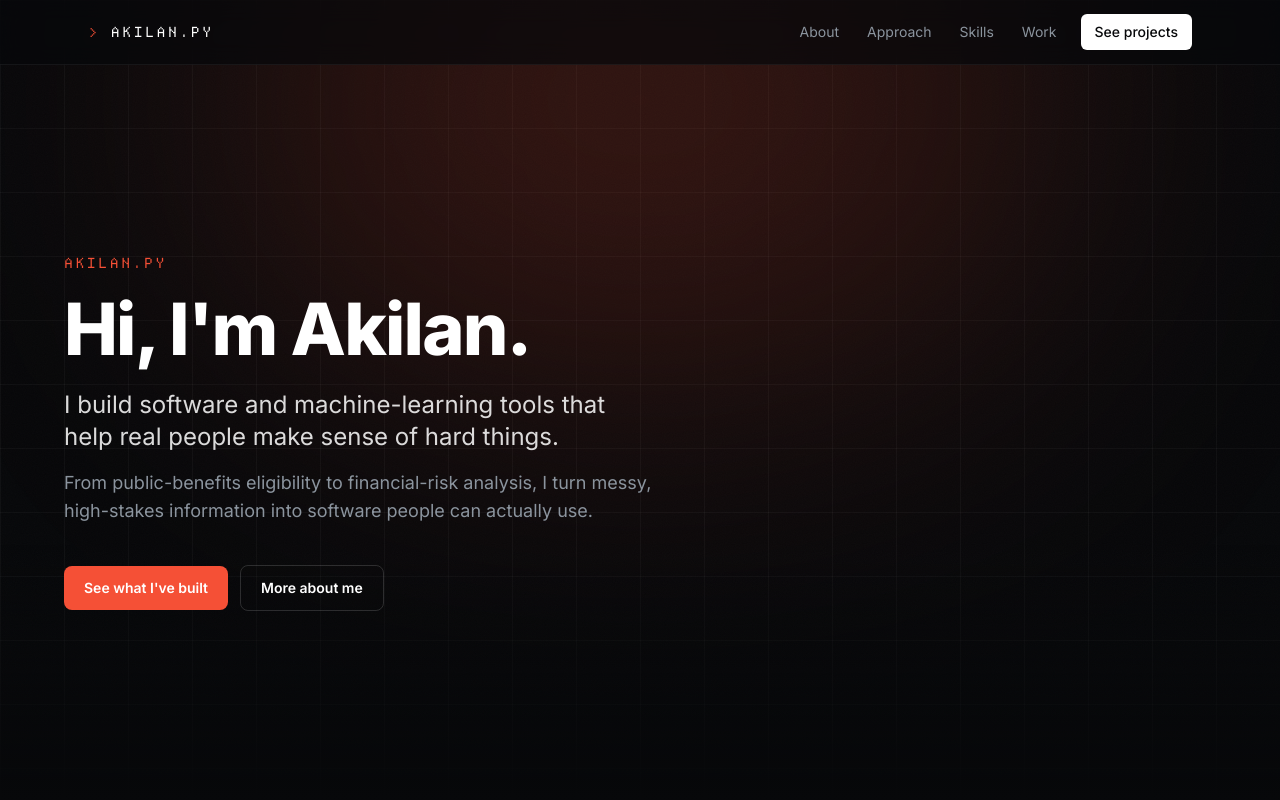
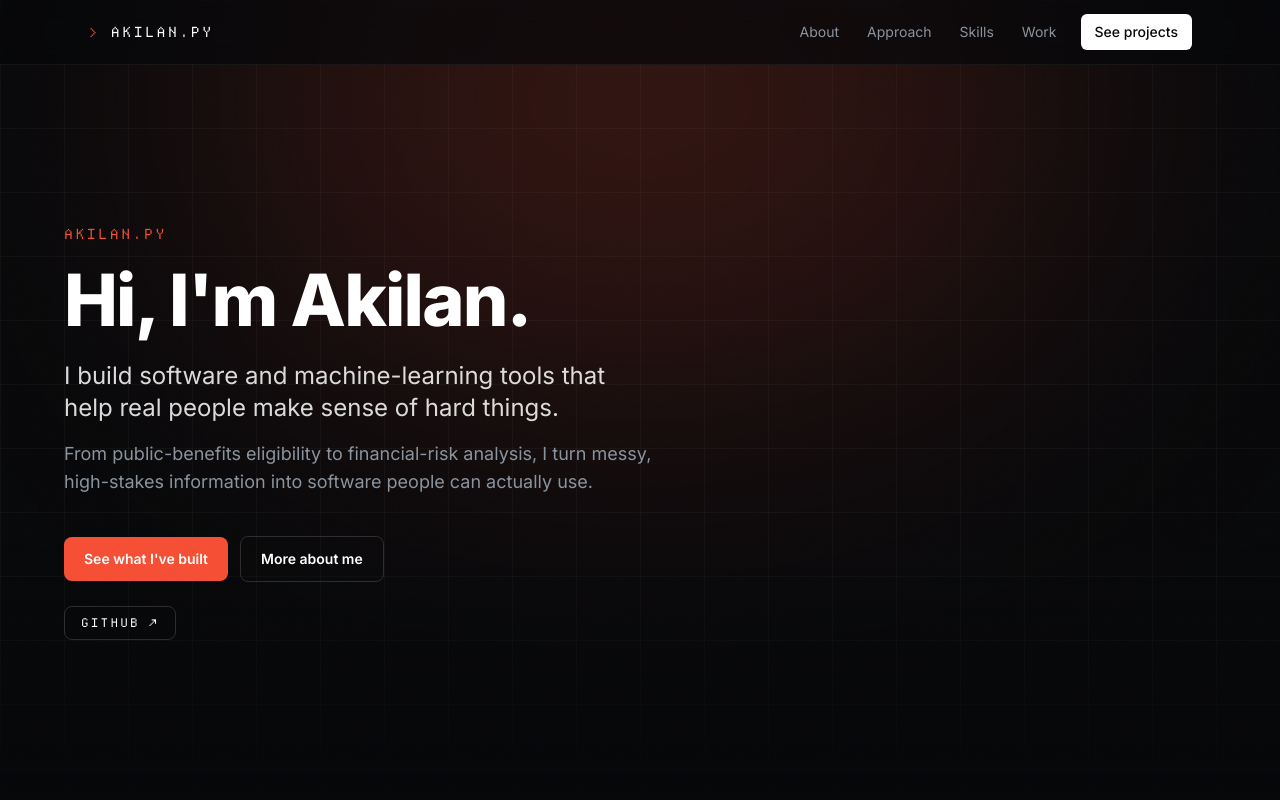
Before and after one commit to akilanvadivelan1/my-portfolio, a React (Vite) app: page / in a window 1280 px wide. Shown: the top 800 px of the page. Built offline with nearby package versions, Linux system fonts and the light colour scheme; the HTML template or start-up script is replaced by a standard one.

Commit message:
Add GitHub link in hero and footer, LinkedIn slot (hidden until URL set)

```diff
--- a/src/components/Footer.tsx
+++ b/src/components/Footer.tsx
@@ -1,16 +1,17 @@
 import { profile } from "../content";
+import Socials from "./Socials";
 
 export default function Footer() {
   return (
     <footer className="border-t border-white/5 px-6 py-12">
-      <div className="mx-auto flex max-w-6xl flex-col items-center justify-between gap-4 text-sm text-haze sm:flex-row">
+      <div className="mx-auto flex max-w-6xl flex-col items-center justify-between gap-6 text-sm text-haze sm:flex-row">
         <span className="font-mono uppercase tracking-[0.18em]">
           <span className="text-accent">{"> "}</span>
           {profile.handle}
         </span>
+        <Socials />
         <span>
-          {"\u00A9"} {new Date().getFullYear()} {profile.name}. Built with React
-          and Tailwind.
+          {"\u00A9"} {new Date().getFullYear()} {profile.name}
         </span>
       </div>
     </footer>
--- a/src/components/Hero.tsx
+++ b/src/components/Hero.tsx
@@ -1,4 +1,5 @@
 import { profile } from "../content";
+import Socials from "./Socials";
 
 export default function Hero() {
   return (
@@ -37,6 +38,7 @@ export default function Hero() {
             More about me
           </a>
         </div>
+        <Socials className="animate-fade-up mt-6" />
       </div>
     </section>
   );
--- /dev/null
+++ b/src/components/Socials.tsx
@@ -0,0 +1,20 @@
+import { socials } from "../content";
+
+export default function Socials({ className = "" }: { className?: string }) {
+  const visible = socials.filter((s) => s.href);
+  return (
+    <div className={`flex flex-wrap items-center gap-3 ${className}`}>
+      {visible.map((s) => (
+        <a
+          key={s.label}
+          href={s.href}
+          target="_blank"
+          rel="noreferrer"
+          className="rounded-lg border border-white/15 px-4 py-2 font-mono text-xs uppercase tracking-[0.18em] text-white transition-colors hover:border-accent/60 hover:text-accent"
+        >
+          {s.label} {"\u2197"}
+        </a>
+      ))}
+    </div>
+  );
+}
--- a/src/content.ts
+++ b/src/content.ts
@@ -1,4 +1,10 @@
 // All site content lives here so copy is easy to edit without touching components.
+
+// Social links. A link with an empty URL is hidden automatically.
+export const socials: { label: string; href: string }[] = [
+  { label: "GitHub", href: "https://github.com/akilanvadivelan1" },
+  { label: "LinkedIn", href: "" }, // paste your LinkedIn profile URL here
+];
 
 export const profile = {
   name: "Akilan Vadivelan",
```
